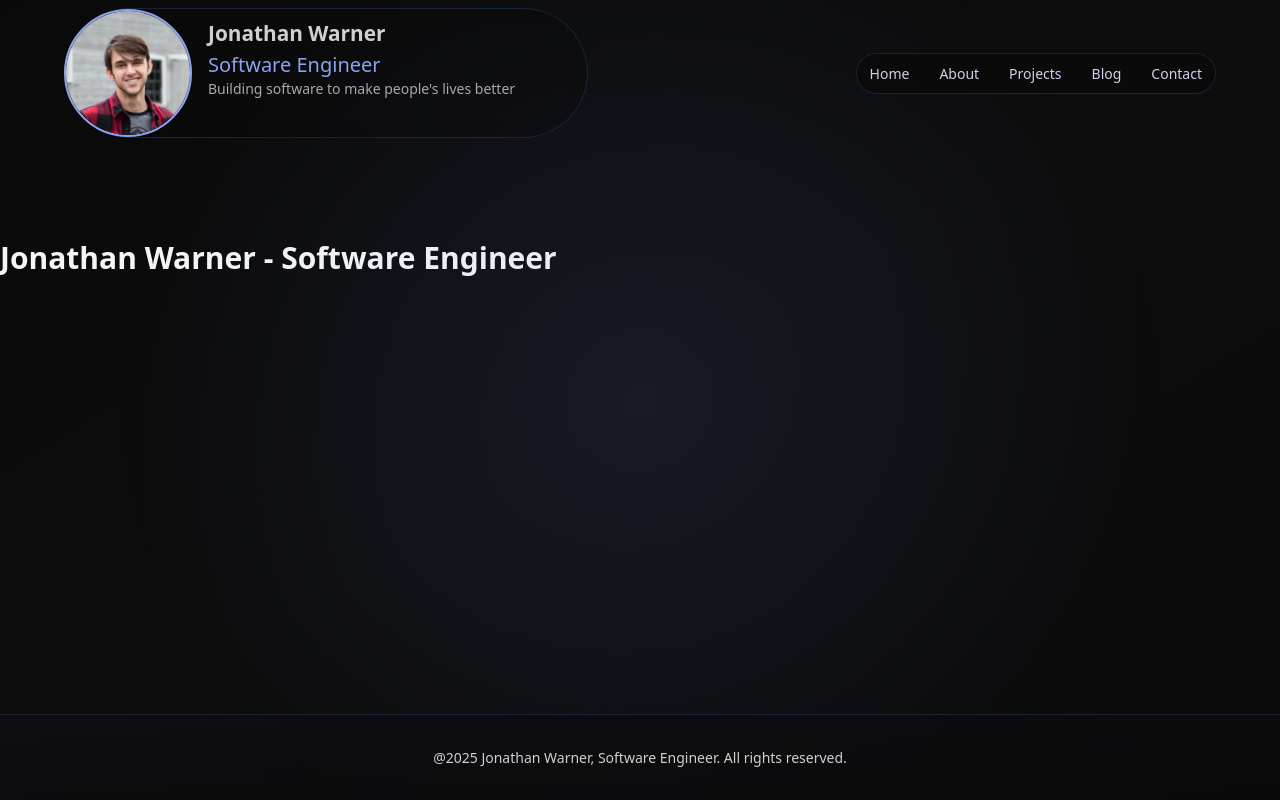
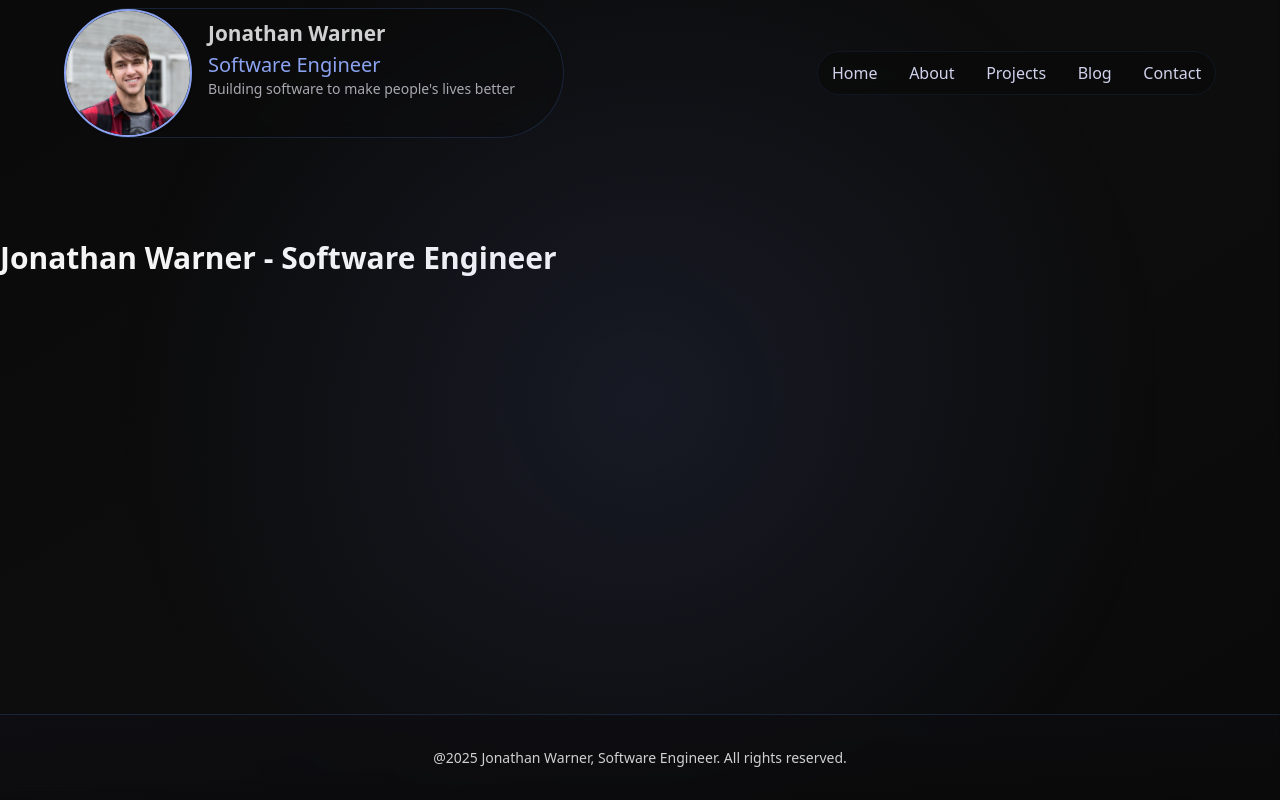
Before and after one commit to JDubbs89/SWE-Portfolio, a Next.js app in the folder swe-portfolio/: page / in a window 1280 px wide. Built offline with nearby package versions, Linux system fonts and the light colour scheme.

Commit message:
Padding and Profile Container Styles

```diff
--- a/swe-portfolio/app/_components/containers/default/profileContainer.tsx
+++ b/swe-portfolio/app/_components/containers/default/profileContainer.tsx
@@ -25,7 +25,7 @@ export default function ProfileContainer(
 
           <div className="dt-profile-info">
             <p className="profile-name whitespace-nowrap mr-6 dt">{name}</p>
-            <div className={`dt ${collapsed ? "opacity-0 -translate-x-full font-stretch-condensed whitespace-nowrap max-w-0 max-h-0" : "max-h-40 opacity-100 mr-6 mb-2"}`}>
+            <div className={`dt overflow-x-clip ${collapsed ? "opacity-0 -translate-x-full font-stretch-condensed whitespace-nowrap max-w-0 max-h-0" : "max-h-40 opacity-100"}`}>
               <p className="profile-job-title duration-100">{jobTitle}</p>
               <p className="profile-bio duration-75">{description}</p>
             </div>
--- a/swe-portfolio/app/globals.css
+++ b/swe-portfolio/app/globals.css
@@ -30,7 +30,7 @@ html::-webkit-scrollbar, body::-webkit-scrollbar {
 }
 
 .default-nav-button {
-    @apply mx-0 my-0 px-[clamp(0.5rem,2vw,0.75rem)] py-2 rounded-full cursor-pointer bg-[rgba(10,10,10,0)] text-[#d0d2ec] transition-all duration-300 text-[clamp(0.75rem,2vw,0.875rem)] border  border-[rgba(83,134,228,0)];
+    @apply mx-0 my-0 px-[clamp(0.5rem,2vw,0.8rem)] py-[clamp(0.25rem,2vh,0.5rem)] rounded-full cursor-pointer bg-[rgba(10,10,10,0)] text-[#d0d2ec] transition-all duration-300 text-[clamp(0.9rem,2vw,1rem)] border  border-[rgba(83,134,228,0)];
 }
 .default-nav-button:hover {
     @apply text-[#f9f5ff] bg-[rgba(83,134,228,0.15)];
@@ -48,7 +48,7 @@ html::-webkit-scrollbar, body::-webkit-scrollbar {
 }
 
 .nav-button-container{
-    @apply border-[rgba(83,134,228,0.2)] bg-[rgba(10,10,10,0.8)] backdrop-blur border rounded-full transition-all duration-300 ease-in-out;
+    @apply border-[rgba(83,134,228,0.1)] bg-[rgba(10,10,10,0.8)] backdrop-blur border rounded-full transition-all duration-300 ease-in-out;
 }
 
 .nav-container {
```
